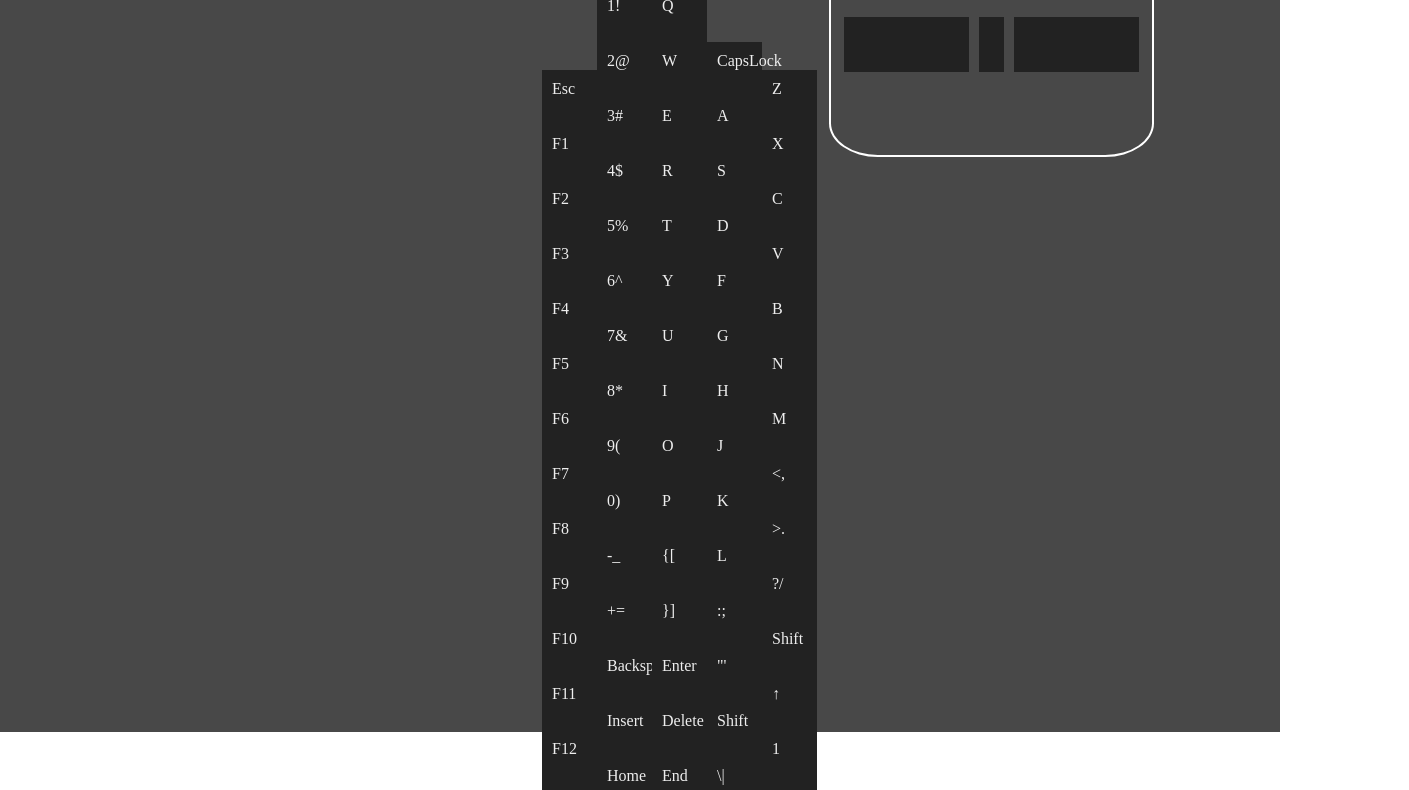
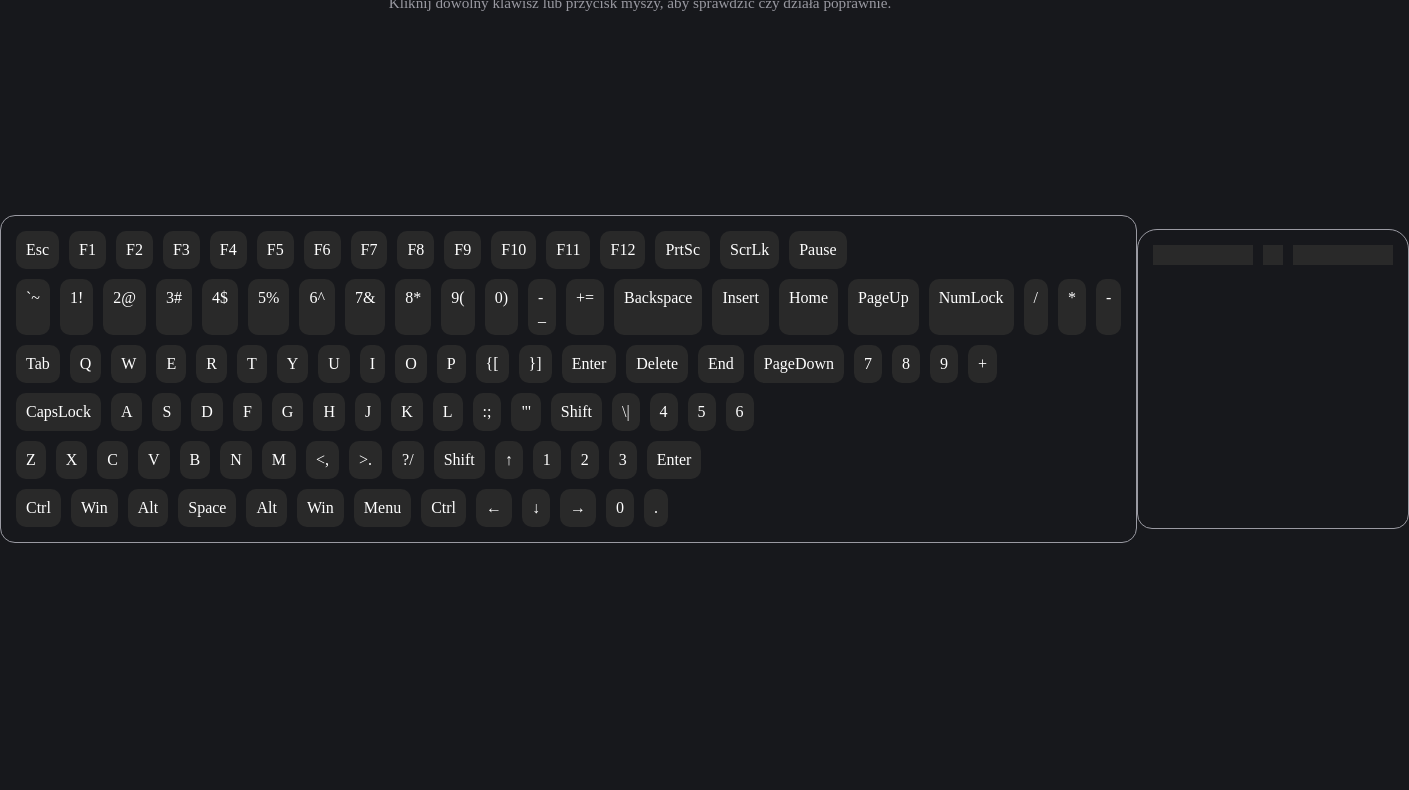
Before and after one commit to michalpawlowski-mp/keyboard-test, a website built with Vite: page index.html in a window 1280 px wide. Shown: the part 68-858 px from the top of the page, 1409 px wide, since content can reach past the window. After the commit the page ends 800 px from the top, so only its background shows below. Built offline with nearby package versions, Linux system fonts and the light colour scheme.

Commit message:
feat: add semantic main tag, initial styling and update README

```diff
--- a/src/main.js
+++ b/src/main.js
@@ -12,7 +12,7 @@ document.querySelector("#app").innerHTML = `
     <h1>Keyboard & Mouse Tester</h1>
     <p>Kliknij dowolny klawisz lub przycisk myszy, aby sprawdzić czy działa poprawnie.</p>
   </header>
-
+  <main>
     <div class="keyboard">
     ${keyboardKeys
       .map(
@@ -24,8 +24,8 @@ document.querySelector("#app").innerHTML = `
       )
       .join("")}
     </div>
-
     <div class="mouse">
     ${mouseKeys.map((key) => `<div class="mouse-btn" data-key="${key.code}"></div>`).join("")}
     </div>
+  </main>
 `;
--- a/src/style.css
+++ b/src/style.css
@@ -1,69 +1,105 @@
 * {
+  box-sizing: border-box;
   margin: 0;
   padding: 0;
-  box-sizing: border-box;
+}
+
+:root {
+  --text-light: #e8e5dd;
+  --font-display: "Segoe UI", system-ui, sans-serif;
+  --font-mono: "JetBrains Mono", "Fira Code", ui-monospace, monospace;
 }
 
 body {
+  height: 100vh;
   width: 100vw;
-  height: 100vh;
-  overflow: hidden;
+  background: #17181c;
 }
 
 #app {
   width: 100%;
   height: 100%;
-  background-color: #484848;
   display: flex;
+  justify-content: center;
+  flex-direction: column;
+  align-items: center;
+}
+
+header {
+  text-align: center;
+  padding: 15px;
+  width: 100%;
+  height: max-content;
+}
+
+h1 {
+  font-family: var(--font-mono);
+  color: var(--text-light);
+}
+
+h1::after {
+  content: "_";
+  color: #e8544e;
+  animation: blink 1.1s steps(1) infinite;
+}
+
+@keyframes blink {
+  50% {
+    opacity: 0;
+  }
+}
+
+header p {
+  margin-top: 0.6rem;
+  color: #9a9aa2;
+  font-size: 0.95rem;
+}
+
+main {
+  display: flex;
+  width: 100%;
+  height: 100%;
 }
 
 .keyboard {
+  color: white;
+  border: 1px solid #9a9aa2;
+  border-radius: 15px;
+  padding: 10px;
   display: flex;
-  flex-wrap: wrap;
-  width: 300px;
-  height: 100%;
-  justify-content: center;
-  align-items: center;
+  margin: auto;
+  flex-direction: column;
+  height: max-content;
 }
+.keyboard-row {
+  display: flex;
+}
+.key {
+  background-color: #292929;
+  padding: 10px;
+  margin: 5px;
+  border-radius: 10px;
+}
+.key.active,
+.mouse-btn.active {
+  background-color: #395ed4;
+}
+
 .mouse {
+  border: 1px solid #9a9aa2;
   display: flex;
-  flex-wrap: wrap;
-  width: 325px;
-  height: 225px;
-  justify-content: center;
-  align-items: center;
-  border: 2px solid white;
-  border-radius: 15%;
   padding: 10px;
-  gap: 10px;
+  margin: auto;
+  height: 300px;
+  border-radius: 20px 20px 15px 15px;
+}
+.mouse-btn {
+  background-color: #292929;
+  padding: 10px;
+  margin: 5px;
+  height: 10px;
 }
 .mouse-btn:first-child,
-.mouse-btn:nth-child(3) {
-  width: 125px;
+.mouse-btn:last-child {
+  width: 100px;
 }
-.mouse-btn:nth-child(2) {
-  width: 25px;
-}
-.mouse-btn:nth-child(4),
-.mouse-btn:nth-child(5) {
-  width: 25px;
-  margin-right: 255px;
-}
-
-.key,
-.mouse-btn {
-  padding: 10px;
-  width: 55px;
-  height: 55px;
-  color: #eee;
-  background: #222;
-  transition:
-    color 0.1s ease,
-    background 0.1s ease;
-}
-
-.key.active,
-.mouse-btn.active {
-  color: #4ade80;
-  background: #1a1a1a;
-}
```
Also changed, not shown: README.md. Lines whose indentation alone changed are shown as unchanged.
